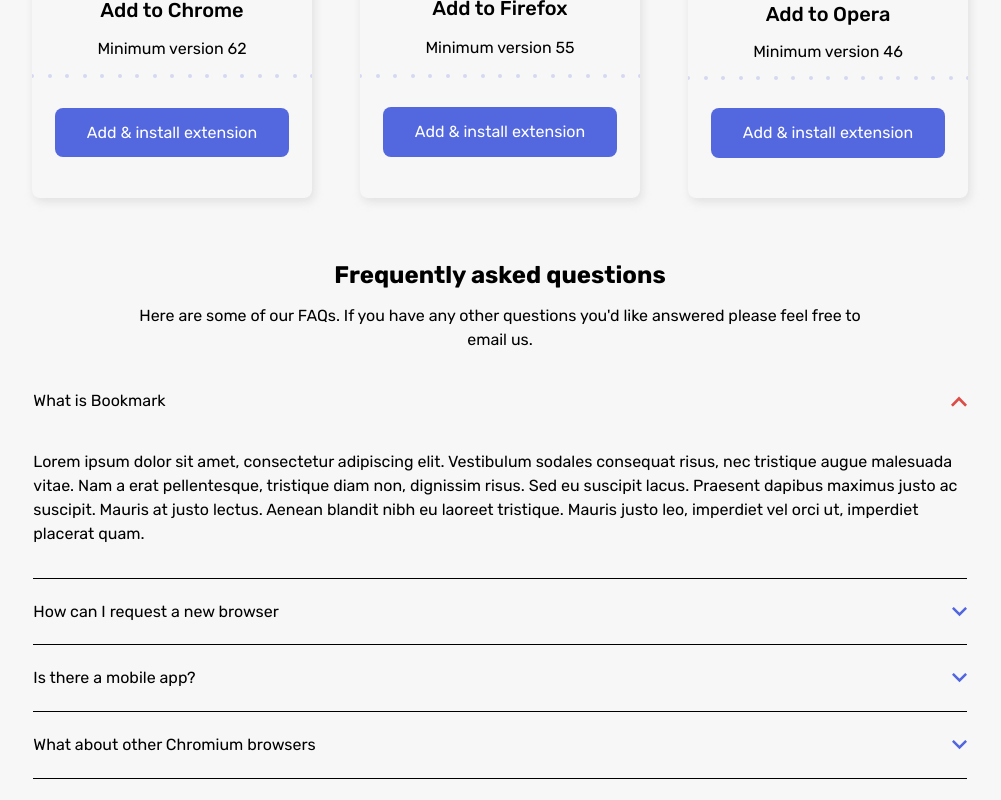
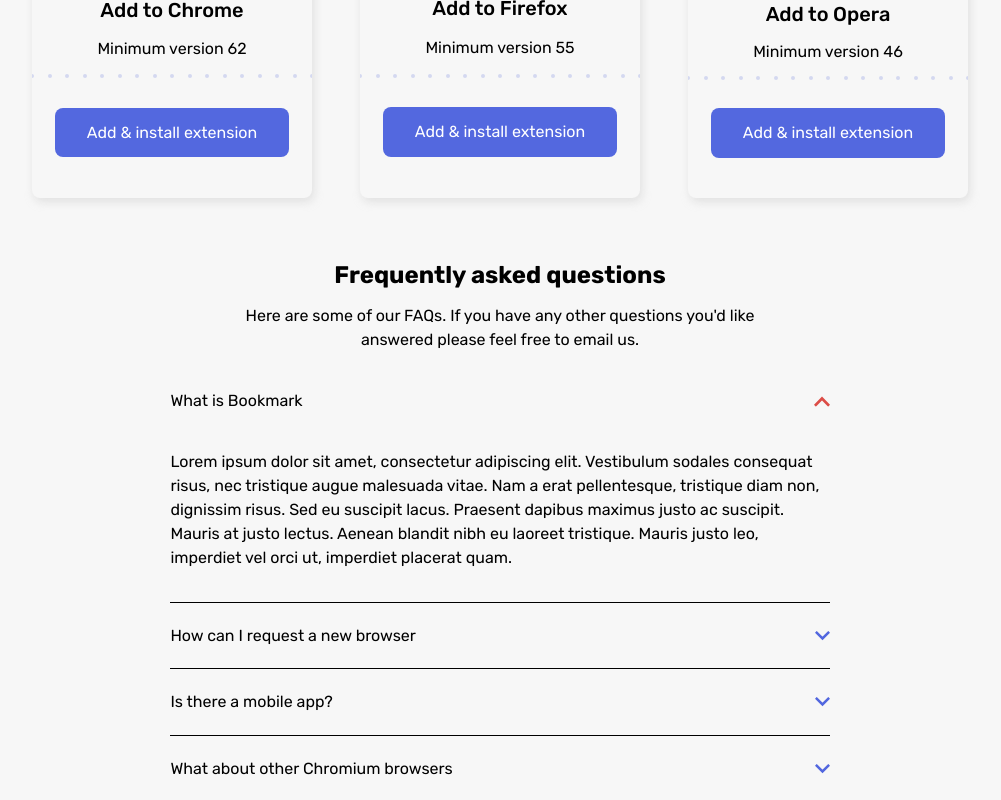
Before and after one commit to iynulwa/Bookmark-landing-page, a Next.js app: page / in a window 1280 px wide. Both pictures are taken after a click on the button "What is Bookmark". Shown: the part 1347-2147 px from the top of the page, without its empty margins (140-1141 px from the left). Built offline with nearby package versions, Linux system fonts and the light colour scheme.

Commit message:
fix: faq answer width corrected

```diff
--- a/app/ui/faq.tsx
+++ b/app/ui/faq.tsx
@@ -26,7 +26,7 @@ export default function Faq() {
                             {activeQuestion === data.id ? <Image className="up-arrow" src="/icon-arrow.svg" width={15} height={15} alt="" /> : <Image src="/icon-arrow.svg" width={15} height={15} alt="" />}
                         </button>
                         {activeQuestion === data.id &&
-                            <p className="pt-4 pb-8">{data.answer}</p>
+                            <p className="pt-4 pb-8 max-w-prose">{data.answer}</p>
                         }
                         <hr className='h-px w-full bg-grey-100' />
                     </div>
```
